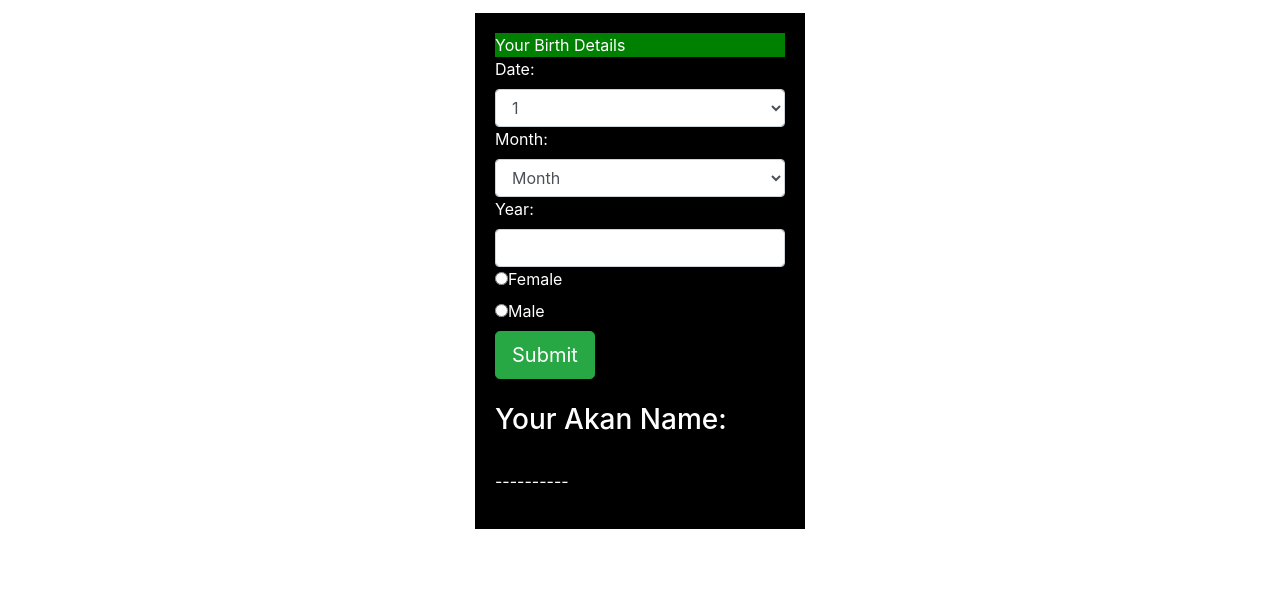
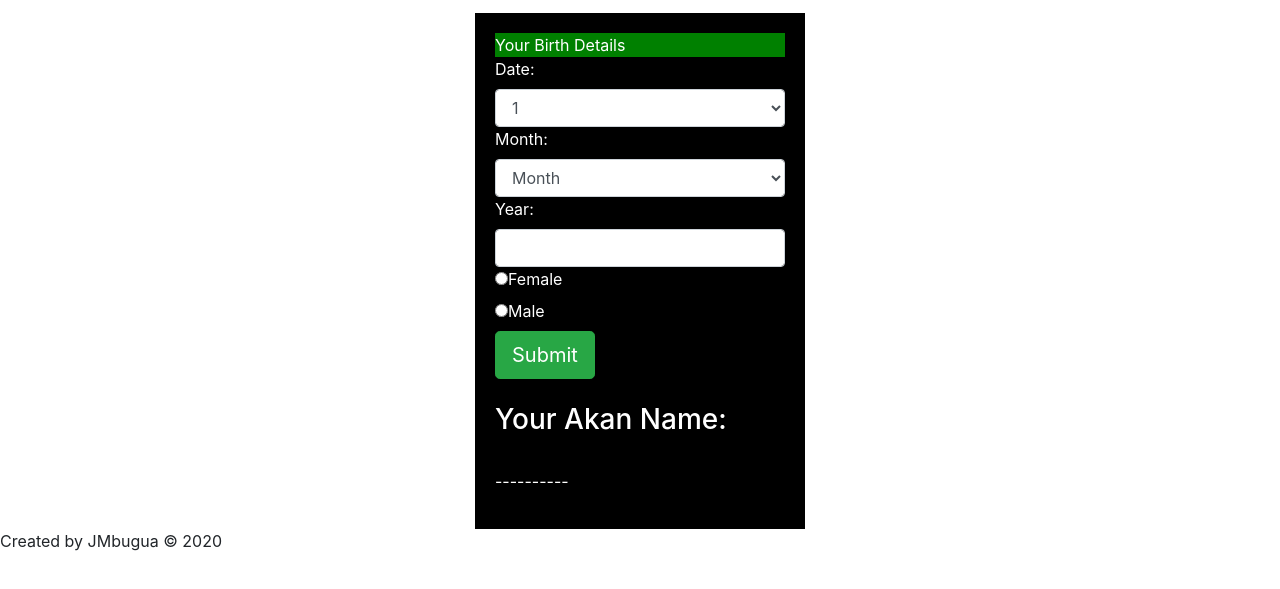
Before and after one commit to JoyMbugua/The-Akan-Project, a plain HTML site: page index.html in a window 1280 px wide. Shown: the part 179-768 px from the top of the page. Drawn offline with Linux system fonts and the light colour scheme; a script that the page names is missing.

Commit message:
add footer

```diff
--- a/index.html
+++ b/index.html
@@ -103,6 +103,9 @@
         </div>
       </div>
 
+      <footer>
+        <p>Created by JMbugua &copy; 2020</p>
+      </footer>
     <script src="js/main.js"></script>
 </body>
 </html>
```
